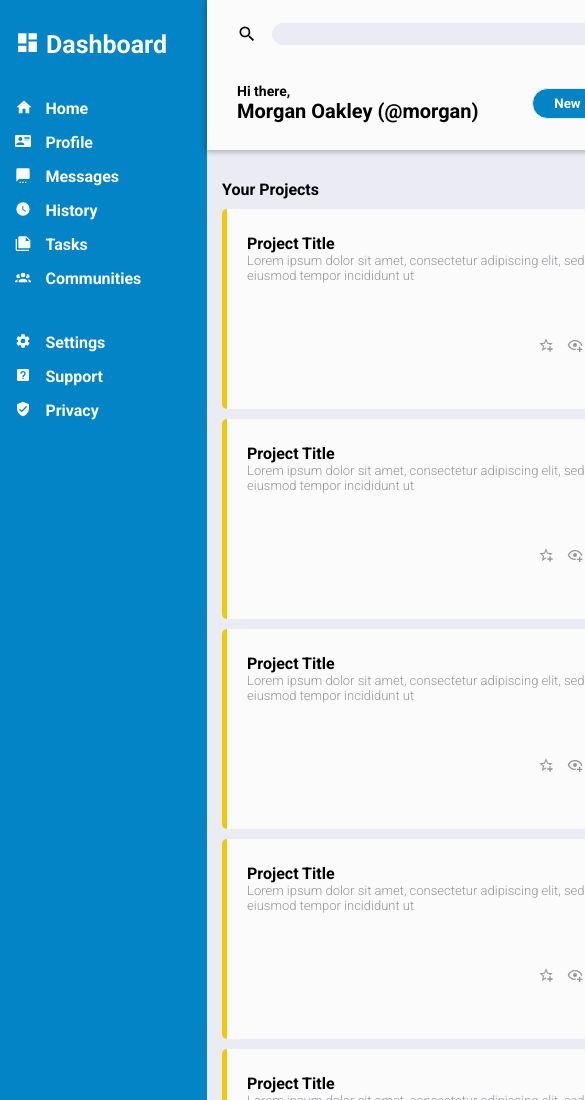
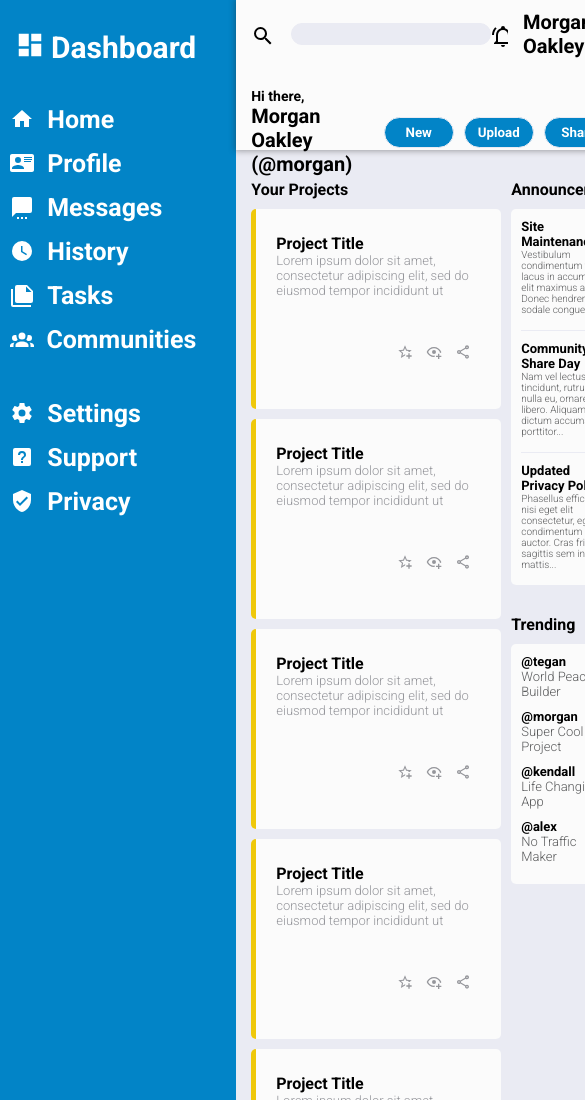
Before and after one commit to Flavioasjr/admin_dashboard, a plain HTML site: page index.html in a window 390 px wide. Shown: the top 1100 px of the page, 585 px wide, since content can reach past the window. Drawn offline with Linux system fonts and the light colour scheme.

Commit message:
stated on mobile

```diff
--- a/index.html
+++ b/index.html
@@ -13,17 +13,17 @@
     <div class="container">
         <div class="dashboard">
             <div> <svg xmlns="http://www.w3.org/2000/svg" xmlns:xlink="http://www.w3.org/1999/xlink" version="1.1"
-                    width="25" height="25" viewBox="0 0 24 24">
+                    width="3rem" height="3rem" viewBox="0 0 24 24">
                     <path d="M13,3V9H21V3M13,21H21V11H13M3,21H11V15H3M3,13H11V3H3V13Z" fill="white" />
                 </svg>Dashboard
             </div>
             <ul>
-                <li><svg xmlns="http://www.w3.org/2000/svg" xmlns:xlink="http://www.w3.org/1999/xlink" version="1.1"
-                        width="18" height="18" viewBox="0 1 24 24">
+                <li>
+                    <svg class="icon" xmlns="http://www.w3.org/2000/svg" xmlns:xlink="http://www.w3.org/1999/xlink" version="1.1">
                         <path d="M10,20V14H14V20H19V12H22L12,3L2,12H5V20H10Z" fill="white" />
-                    </svg> Home</li>
-                <li><svg xmlns="http://www.w3.org/2000/svg" xmlns:xlink="http://www.w3.org/1999/xlink" version="1.1"
-                        width="16" height="16" viewBox="0 0 24 24">
+                    </svg>
+                    Home</li>
+                <li><svg class="icon" xmlns="http://www.w3.org/2000/svg" xmlns:xlink="http://www.w3.org/1999/xlink" version="1.1">
                         <path
                             d="M2,3H22C23.05,3 24,3.95 24,5V19C24,20.05 23.05,21 22,21H2C0.95,21 0,20.05 0,19V5C0,3.95 0.95,3 2,3M14,6V7H22V6H14M14,8V9H21.5L22,
                             9V8H14M14,10V11H21V10H14M8,13.91C6,13.91 2,15 2,17V18H14V17C14,15 10,13.91 8,13.91M8,6A3,3 0 0,0 5,9A3,3 0 0,0 8,12A3,3 0 0,0 11,9A3,3 0 0,0 8,6Z"
@@ -32,31 +32,28 @@
                     Profile
                 </li>
 
-                <li> <svg xmlns="http://www.w3.org/2000/svg" xmlns:xlink="http://www.w3.org/1999/xlink" version="1.1"
-                        width="16" height="16" viewBox="0 0 24 24" class="svg-message">
+                <li> <svg class="icon" xmlns="http://www.w3.org/2000/svg" xmlns:xlink="http://www.w3.org/1999/xlink" version="1.1"
+                         class="svg-message">
                         <path
                             d="M20,2H4A2,2 0 0,0 2,4V22L6,18H20A2,2 0 0,0 22,16V4A2,2 0 0,0 20,2M11,24H13V22H11V24M7,24H9V22H7V24M15,24H17V22H15V24Z"
                             fill="white" />
                     </svg>Messages
                 </li>
 
-                <li><svg xmlns="http://www.w3.org/2000/svg" xmlns:xlink="http://www.w3.org/1999/xlink" version="1.1"
-                        width="16" height="16" viewBox="0 0 24 24">
+                <li><svg class="icon" xmlns="http://www.w3.org/2000/svg" xmlns:xlink="http://www.w3.org/1999/xlink" version="1.1">
                         <path
                             d="M12,2A10,10 0 0,0 2,12A10,10 0 0,0 12,22A10,10 0 0,0 22,12A10,10 0 0,0 12,2M16.2,16.2L11,13V7H12.5V12.2L17,14.9L16.2,16.2Z"
                             fill="white" />
                     </svg>History
                 </li>
 
-                <li><svg xmlns="http://www.w3.org/2000/svg" xmlns:xlink="http://www.w3.org/1999/xlink" version="1.1"
-                        width="16" height="16" viewBox="0 0 24 24">
+                <li><svg class="icon" xmlns="http://www.w3.org/2000/svg" xmlns:xlink="http://www.w3.org/1999/xlink" version="1.1">
                         <path
                             d="M16,9H21.5L16,3.5V9M7,2H17L23,8V18A2,2 0 0,1 21,20H7C5.89,20 5,19.1 5,18V4A2,2 0 0,1 7,2M3,6V22H21V24H3A2,2 0 0,1 1,22V6H3Z"
                             fill="white" />
                     </svg>Tasks</li>
 
-                <li><svg xmlns="http://www.w3.org/2000/svg" xmlns:xlink="http://www.w3.org/1999/xlink" version="1.1"
-                        width="16" height="16" viewBox="0 0 24 24">
+                <li><svg class="icon" xmlns="http://www.w3.org/2000/svg" xmlns:xlink="http://www.w3.org/1999/xlink" version="1.1">
                         <path d="M12,5.5A3.5,3.5 0 0,1 15.5,9A3.5,3.5 0 0,1 12,12.5A3.5,3.5 0 0,1 8.5,9A3.5,3.5 0 0,1 12,5.5M5,8C5.56,8 6.08,8.15 6.53,8.42C6.38,9.85
                             6.8,11.27 7.66,12.38C7.16,13.34 6.16,14 5,14A3,3 0 0,1 2,11A3,3 0 0,1 5,8M19,8A3,3 0 0,1 22,11A3,3 0 0,1 19,14C17.84,14 16.84,13.34
                             16.34,12.38C17.2,11.27 17.62,9.85 17.47,8.42C17.92,8.15 18.44,8 19,8M5.5,18.25C5.5,16.18 8.41,14.5 12,14.5C15.59,14.5 18.5,16.18 18.5,
@@ -64,8 +61,7 @@
                             15.6C22.11,15.94 24,17.11 24,18.5V20Z" fill="white" />
                     </svg>Communities</li>
 
-                <li><svg xmlns="http://www.w3.org/2000/svg" xmlns:xlink="http://www.w3.org/1999/xlink" version="1.1"
-                        width="16" height="16" viewBox="0 0 24 24">
+                <li><svg class="icon" xmlns="http://www.w3.org/2000/svg" xmlns:xlink="http://www.w3.org/1999/xlink" version="1.1">
                         <path d="M12,15.5A3.5,3.5 0 0,1 8.5,12A3.5,3.5 0 0,1 12,8.5A3.5,3.5 0 0,1 15.5,12A3.5,3.5 0 0,1 12,15.5M19.43,12.97C19.47,12.65 19.5,12.33 19.5,12C19.5,
                             11.67 19.47,11.34 19.43,11L21.54,9.37C21.73,9.22 21.78,8.95 21.66,8.73L19.66,5.27C19.54,5.05 19.27,4.96 19.05,5.05L16.56,6.05C16.04,5.66 15.5,5.32
                             14.87,5.07L14.5,2.42C14.46,2.18 14.25,2 14,2H10C9.75,2 9.54,2.18 9.5,2.42L9.13,5.07C8.5,5.32 7.96,5.66 7.44,6.05L4.95,5.05C4.73,4.96 4.46,5.05 4.34,
@@ -75,14 +71,12 @@
                             14.63L19.43,12.97Z" fill="white" />
                     </svg>Settings</li>
 
-                <li><svg xmlns="http://www.w3.org/2000/svg" xmlns:xlink="http://www.w3.org/1999/xlink" version="1.1"
-                        width="16" height="16" viewBox="0 0 24 24">
+                <li><svg class="icon" xmlns="http://www.w3.org/2000/svg" xmlns:xlink="http://www.w3.org/1999/xlink" version="1.1">
                         <path d="M11,18H13V16H11V18M12,6A4,4 0 0,0 8,10H10A2,2 0 0,1 12,8A2,2 0 0,1 14,10C14,12 11,11.75 11,15H13C13,12.75 16,12.5 16,10A4,4 0 0,0 12,6M5,3H19A2,2 0
                             0,1 21,5V19A2,2 0 0,1 19,21H5A2,2 0 0,1 3,19V5A2,2 0 0,1 5,3Z" fill="white" />
                     </svg>Support</li>
 
-                <li><svg xmlns="http://www.w3.org/2000/svg" xmlns:xlink="http://www.w3.org/1999/xlink" version="1.1"
-                        width="16" height="16" viewBox="0 -0 24 24">
+                <li><svg class="icon" xmlns="http://www.w3.org/2000/svg" xmlns:xlink="http://www.w3.org/1999/xlink" version="1.1">
                         <path
                             d="M10,17L6,13L7.41,11.59L10,14.17L16.59,7.58L18,9M12,1L3,5V11C3,16.55 6.84,21.74 12,23C17.16,21.74 21,16.55 21,11V5L12,1Z"
                             fill="white" />
@@ -93,8 +87,7 @@
         <div class="header">
             <div class="header-line1">
                 <div>
-                    <svg xmlns="http://www.w3.org/2000/svg" xmlns:xlink="http://www.w3.org/1999/xlink" version="1.1"
-                        width="20" height="20" viewBox="0 0 24 24">
+                    <svg class="header-icon" xmlns="http://www.w3.org/2000/svg" xmlns:xlink="http://www.w3.org/1999/xlink" version="1.1">
                         <path
                             d="M9.5,3A6.5,6.5 0 0,1 16,9.5C16,11.11 15.41,12.59 14.44,13.73L14.71,14H15.5L20.5,19L19,20.5L14,15.5V14.71L13.73,14.44C12.59,15.41 11.11,16 9.5,16A6.5,6.5 0 0,
                         1 3,9.5A6.5,6.5 0 0,1 9.5,3M9.5,5C7,5 5,7 5,9.5C5,12 7,14 9.5,14C12,14 14,12 14,9.5C14,7 12,5 9.5,5Z" />
@@ -103,8 +96,7 @@
                 </div>
 
                 <div>
-                    <svg xmlns="http://www.w3.org/2000/svg" xmlns:xlink="http://www.w3.org/1999/xlink" version="1.1"
-                        width="20" height="20" viewBox="0 0 24 24">
+                    <svg class="header-icon" xmlns="http://www.w3.org/2000/svg" xmlns:xlink="http://www.w3.org/1999/xlink" version="1.1">
                         <path d="M10,21H14A2,2 0 0,1 12,23A2,2 0 0,1 10,21M21,19V20H3V19L5,17V11C5,7.9 7.03,5.17 10,4.29C10,4.19 10,4.1 10,4A2,2 0 0,1 12,2A2,2 0 0,1 14,4C14,4.1 14,4.19 14,
                         4.29C16.97,5.17 19,7.9 19,11V17L21,19M17,11A5,5 0 0,0 12,6A5,5 0 0,0 7,11V18H17V11M19.75,3.19L18.33,4.61C20.04,6.3 21,8.6 21,11H23C23,8.07 21.84,5.25 19.75,3.19M1,
                         11H3C3,8.6 3.96,6.3 5.67,4.61L4.25,3.19C2.16,5.25 1,8.07 1,11Z" />
--- a/style.css
+++ b/style.css
@@ -5,37 +5,6 @@
     --containerHeight: 173rem;
     --cardHeight: 20rem;
     --announcementsHeight: 59rem;
-}
-
-@media (min-width: 576px) {
-    :root {
-        --containerSize: auto;
-        --containerHeight: 140rem;
-        --cardHeight: 16rem;
-    }
-}
-
-@media (min-width: 768px) {
-    :root {
-        --containerSize: auto;
-        --containerHeight: 140rem;
-        --cardHeight: 14rem;
-    }
-}
-
-@media (min-width: 913px) {
-    :root {
-        --containerSize: 90%;
-        --containerHeight: 100rem;
-        --cardHeight: 18rem;
-    }
-}
-
-@media (min-width: 1461px) {
-    :root {
-        --cardHeight: 20rem;
-        --announcementsHeight: 40rem
-    }
 }
 
 html {
@@ -51,9 +20,11 @@ html {
 
 body {
     font-size: 1.6rem;
-    background-color: black;
+    background-color: rgb(255, 255, 255);
 }
+
 .container {
+    max-width: 100%;
     display: grid;
     grid-template-columns: 1fr 4fr;
     grid-template-rows: minmax(10rem,15rem);
@@ -72,15 +43,15 @@ body {
 .dashboard > ul {
     display: grid;
     grid-template-columns: 1fr;
-    gap: 15px;
-    padding-left: 15px;
-    padding-right: 40px;
+    gap: 1.5rem;
+    padding-left: 1rem;
+    padding-right: 4rem;
     font-weight: 700;
 }
 
 .dashboard > div {
     padding: 30px 40px 40px 15px;
-    font-size: 2.5rem;
+    font-size: 3rem;
     display: grid;
     grid-template-columns: 1fr 4fr;
     gap: 6px;
@@ -90,7 +61,14 @@ body {
 .dashboard > ul li {
     display: grid;
     grid-template-columns: 1fr 4fr;
-    font-size: 1.6rem;
+    font-size: 2.5rem;
+}
+
+.icon {
+    width: 2.5rem;
+    height: 2.5rem;
+    position: relative;
+    top: .2rem;
 }
 
 .dashboard > ul > li:nth-child(6) {
@@ -106,9 +84,16 @@ li {
     grid-row: 1 / 2;
     background-color: #fbfbfb;
     padding-top: 15px;
-    padding: 15px 30px 30px 30px;
+    padding: 1rem 1.5rem 1.5rem 1.5rem;
     z-index: 1;
     box-shadow: 0px 0px 6px 1px #24232363;
+}
+
+.header-icon {
+    width: 2.5rem;
+    height: 2.5rem;
+    position: relative;
+    top: .2rem;
 }
 
 .header-line1, .header-line2 {
@@ -118,14 +103,14 @@ li {
 
 .header-line1 > div{
     display: flex;
-    gap: 15px;
+    gap: 1.5rem;
     align-items: center;
     font-weight: 900;
-    font-size: 1.6rem;
+    font-size: 2rem;
 }
 
 .header-line1 > div > input {
-    width: 400px;
+    width: 20rem;
     background-color: #eaebf3;
     border: 1px solid #eaebf3;
     border-radius: 15px;
```
